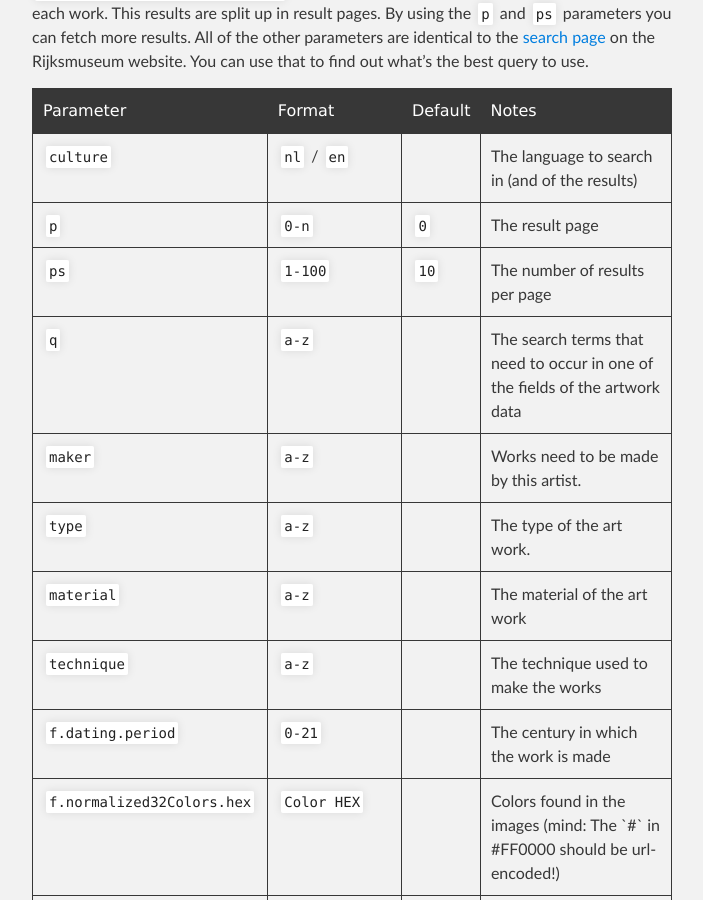
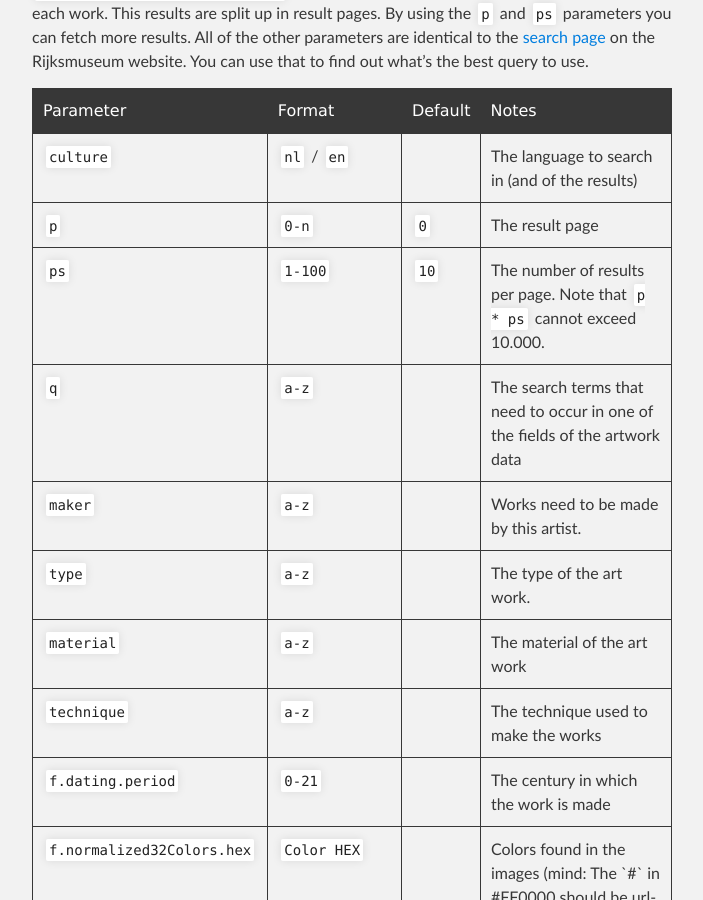
Before and after one commit to Rijksmuseum/rijksmuseum.github.io, a Jekyll site: the page built from index.md, in a window 1280 px wide and 900 px high, scrolled down 1922 px. Shown: the whole window, without its empty margins (288-991 px from the left). Built offline with Jekyll 4.4.1, drawn with Linux system fonts in a browser that asks for light colours.

Commit message:
max 10.000 results due to underlying elasticsearch

```diff
--- a/index.md
+++ b/index.md
@@ -106,7 +106,7 @@ There are API's available for the following elements:
       <td><code>ps</code></td>
       <td><code>1-100</code></td>
       <td><code>10</code></td>
-      <td>The number of results per page</td>
+      <td>The number of results per page. Note that <code>p * ps</code> cannot exceed 10.000.</td>
     </tr>
     <tr>
       <td><code>q</code></td>
```
